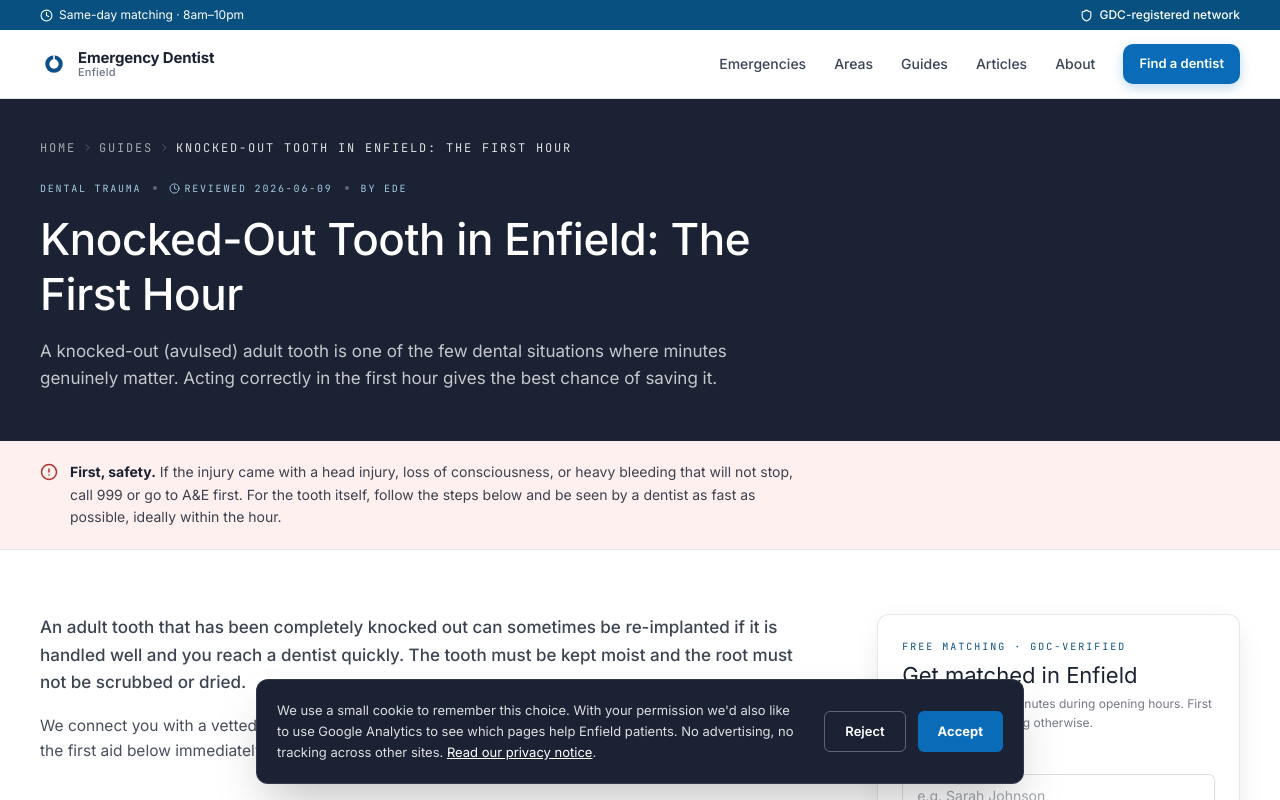
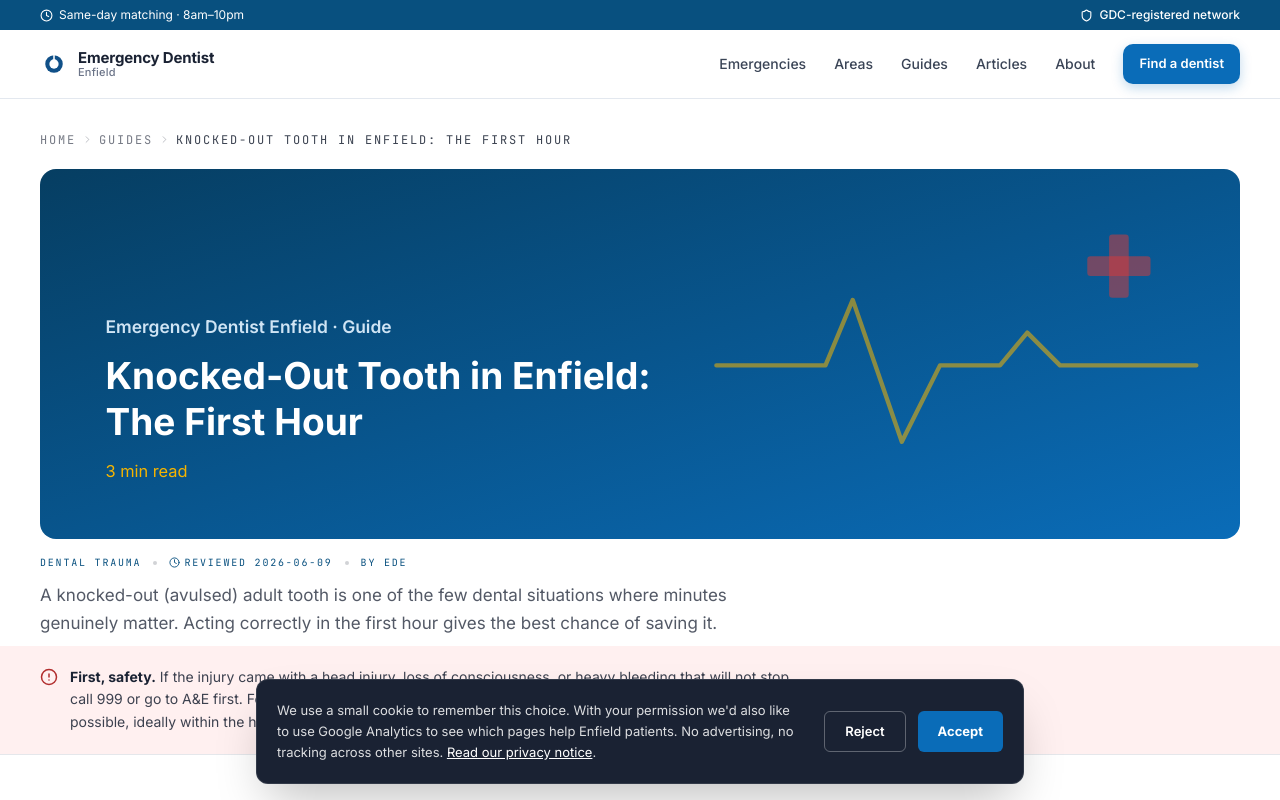
Before and after one commit to nahadgur/emergencydentistsenfield, a Next.js app: page /guides/knocked-out-tooth-enfield/ in a window 1280 px wide. Shown: the top 800 px of the page. Built offline with nearby package versions, Linux system fonts and the light colour scheme.

Commit message:
Add inline-SVG SpokeHero on text-hero blog spokes + guide hubs (no images)

```diff
--- a/app/blog/[slug]/ClientPage.tsx
+++ b/app/blog/[slug]/ClientPage.tsx
@@ -12,6 +12,7 @@ import { Footer } from '@/components/Footer';
 import { LeadFormModal } from '@/components/LeadFormModal';
 import { HeroLeadForm } from '@/components/HeroLeadForm';
 import { Breadcrumbs } from '@/components/Breadcrumbs';
+import { SpokeHero } from '@/components/SpokeHero';
 import { EmergencyDisclaimer } from '@/components/EmergencyDisclaimer';
 import { buildBreadcrumbSchema } from '@/lib/breadcrumbs';
 import { editorialAuthorJsonLd, buildMedicalWebPageSchema, buildFaqPageSchema, AUTHOR_ID } from '@/lib/schema';
@@ -92,6 +93,13 @@ export default function BlogPost({ params }: { params: { slug: string } }) {
   const dateModified = article.updatedDate ?? article.publishDate;
   const hub = getGuideBySlug(article.hub);
 
+  // No read-time field in the data, so estimate from the body word count.
+  const words = (article.excerpt + ' ' + article.content
+    .map(b => `${b.text ?? ''} ${(b.items ?? []).join(' ')}`)
+    .join(' '))
+    .trim().split(/\s+/).length;
+  const readMins = Math.max(3, Math.round(words / 200));
+
   // Related = live spokes in the same hub, falling back to other published spokes.
   const hubSiblings = getArticlesByHub(article.hub).filter(a => a.slug !== article.slug);
   const others = (hubSiblings.length > 0
@@ -142,19 +150,23 @@ export default function BlogPost({ params }: { params: { slug: string } }) {
 
       <main id="main" className="flex-grow bg-cream">
 
-        <section className="bg-ink text-white">
-          <div className="container-width pt-10 pb-12">
-            <Breadcrumbs dark items={[{ label: 'Guides', href: '/blog/' }, { label: article.title }]} />
-            <div className="max-w-3xl mt-6">
-              <div className="flex items-center gap-3 text-[10px] font-mono uppercase tracking-[0.18em] text-brand-300 mb-4">
+        <section className="bg-cream">
+          <div className="container-width pt-8 pb-2">
+            <Breadcrumbs items={[{ label: 'Guides', href: '/blog/' }, { label: article.title }]} />
+            <div className="mt-5">
+              <SpokeHero
+                title={article.title}
+                hubName={hub ? hub.title : null}
+                hubSlug={article.hub}
+                readMins={readMins}
+              />
+              <div className="flex items-center gap-3 text-[10px] font-mono uppercase tracking-[0.18em] text-brand-600 mt-4">
                 <span>{article.category}</span>
-                <span className="w-1 h-1 rounded-full bg-white/30" />
+                <span className="w-1 h-1 rounded-full bg-ink/20" />
                 <span className="flex items-center gap-1"><Clock size={11} /> {article.publishDate}</span>
               </div>
-              <h1 className="font-sans font-medium text-[32px] lg:text-[44px] leading-tight text-white mb-4">
-                {article.title}
-              </h1>
-              <p className="text-[15px] lg:text-[17px] text-white/75 leading-relaxed">
+              <h1 className="sr-only">{article.title}</h1>
+              <p className="text-[15px] lg:text-[17px] text-ink/75 leading-relaxed mt-3 max-w-3xl">
                 {article.excerpt}
               </p>
             </div>
--- a/app/guides/[slug]/ClientPage.tsx
+++ b/app/guides/[slug]/ClientPage.tsx
@@ -9,6 +9,7 @@ import { Footer } from '@/components/Footer';
 import { LeadFormModal } from '@/components/LeadFormModal';
 import { HeroLeadForm } from '@/components/HeroLeadForm';
 import { Breadcrumbs } from '@/components/Breadcrumbs';
+import { SpokeHero } from '@/components/SpokeHero';
 import { FAQ } from '@/components/FAQ';
 import { EmergencyDisclaimer } from '@/components/EmergencyDisclaimer';
 
@@ -27,6 +28,13 @@ export default function GuideClient({
 }) {
   const [modal, setModal] = useState(false);
 
+  // No read-time field in the data, so estimate from the body word count.
+  const words = (guide.heroIntro + ' ' + guide.intro.join(' ') + ' ' + guide.sections
+    .map(s => `${s.heading} ${s.body.join(' ')} ${(s.list ?? []).join(' ')}`)
+    .join(' '))
+    .trim().split(/\s+/).length;
+  const readMins = Math.max(3, Math.round(words / 200));
+
   return (
     <>
       <LeadFormModal isOpen={modal} onClose={() => setModal(false)} />
@@ -34,21 +42,25 @@ export default function GuideClient({
 
       <main id="main" className="flex-grow bg-cream">
         {/* Hero */}
-        <section className="bg-ink text-white">
-          <div className="container-width pt-10 pb-12">
-            <Breadcrumbs dark items={[{ label: 'Guides', href: '/guides/' }, { label: guide.title }]} />
-            <div className="max-w-3xl mt-6">
-              <div className="flex items-center gap-3 text-[10px] font-mono uppercase tracking-[0.18em] text-brand-300 mb-4">
+        <section className="bg-cream">
+          <div className="container-width pt-8 pb-2">
+            <Breadcrumbs items={[{ label: 'Guides', href: '/guides/' }, { label: guide.title }]} />
+            <div className="mt-5">
+              <SpokeHero
+                title={guide.title}
+                hubName="Guide"
+                hubSlug={guide.slug}
+                readMins={readMins}
+              />
+              <div className="flex items-center gap-3 text-[10px] font-mono uppercase tracking-[0.18em] text-brand-600 mt-4">
                 <span>{guide.heroEyebrow}</span>
-                <span className="w-1 h-1 rounded-full bg-white/30" />
+                <span className="w-1 h-1 rounded-full bg-ink/20" />
                 <span className="flex items-center gap-1"><Clock size={11} /> Reviewed {guide.updatedDate}</span>
-                <span className="w-1 h-1 rounded-full bg-white/30" />
+                <span className="w-1 h-1 rounded-full bg-ink/20" />
                 <span>By EDE</span>
               </div>
-              <h1 className="font-sans font-medium text-[32px] lg:text-[44px] leading-tight text-white mb-4">
-                {guide.title}
-              </h1>
-              <p className="text-[15px] lg:text-[17px] text-white/75 leading-relaxed">
+              <h1 className="sr-only">{guide.title}</h1>
+              <p className="text-[15px] lg:text-[17px] text-ink/75 leading-relaxed mt-3 max-w-3xl">
                 {guide.heroIntro}
               </p>
             </div>
--- /dev/null
+++ b/components/SpokeHero.tsx
@@ -0,0 +1,78 @@
+// components/SpokeHero.tsx
+// Inline-SVG hero for blog spokes + guide hubs. No <img>, no file, no external
+// host. Motif: a heartbeat/vitals line with a small care cross (matches the
+// urgent-dental vertical). The gradient hue is seeded by the hub slug, so every
+// spoke under a hub shares a colour and different hubs differ. The SVG is
+// decorative (aria-hidden); the page keeps the real <h1> (rendered sr-only by
+// the caller).
+
+// Brand name baked as a const so the eyebrow does not depend on data/site.ts.
+const SITE_NAME = 'Emergency Dentist Enfield';
+
+// Each pair is a [dark, mid] gradient; the hub hash picks one so hubs differ
+// but stay on-brand.
+const PAIRS: ReadonlyArray<readonly [string, string]> = [
+  ['#063e62', '#08507f'],
+  ['#04304b', '#0a6cb8'],
+  ['#063e62', '#0a6cb8'],
+];
+const SUBTLE = '#cfe4f4';
+const ACCENT = '#f5b400';
+
+function hashIndex(s: string, mod: number): number {
+  let h = 0;
+  for (let i = 0; i < s.length; i++) h = (h * 31 + s.charCodeAt(i)) >>> 0;
+  return h % mod;
+}
+
+// Balance a title across two lines by word count.
+function twoLines(t: string): [string, string] {
+  const w = t.trim().split(/\s+/);
+  if (w.length < 3) return [t, ''];
+  const cut = Math.ceil(w.length / 2);
+  return [w.slice(0, cut).join(' '), w.slice(cut).join(' ')];
+}
+
+export function SpokeHero({
+  title,
+  hubName,
+  hubSlug,
+  readMins,
+}: {
+  title: string;
+  hubName: string | null;
+  hubSlug: string;
+  readMins: number;
+}) {
+  const seed = hubSlug || title;
+  const [d0, d1] = PAIRS[hashIndex(seed, PAIRS.length)];
+  const [l1, l2] = twoLines(title);
+  const eyebrow = `${SITE_NAME}${hubName ? ' · ' + hubName : ''}`;
+  const gid = `sh-${hashIndex(seed, 99999)}`;
+  // Smaller type for long single lines so they don't overflow.
+  const fs = Math.max(l1.length, l2.length) > 40 ? 28 : 34;
+
+  return (
+    <svg
+      viewBox="0 0 1100 340"
+      className="w-full h-auto block rounded-2xl"
+      role="img"
+      aria-hidden="true"
+      preserveAspectRatio="xMidYMid slice"
+    >
+      <title>{title}</title>
+      <defs>
+        <linearGradient id={gid} x1="0" y1="0" x2="1" y2="1">
+          <stop offset="0" stopColor={d0} />
+          <stop offset="1" stopColor={d1} />
+        </linearGradient>
+      </defs>
+      <rect width="1100" height="340" fill={`url(#${gid})`} />
+      <path d="M620 180 H 720 L 745 120 L 790 250 L 825 180 L 880 180 L 905 150 L 935 180 H 1060" fill="none" stroke="#f5b400" strokeOpacity="0.55" strokeWidth="4" strokeLinecap="round" strokeLinejoin="round"/><g fill="#d93b3b" fillOpacity="0.5"><rect x="980" y="60" width="18" height="58" rx="3"/><rect x="960" y="80" width="58" height="18" rx="3"/></g>
+      <text x="60" y="150" fill={SUBTLE} fontSize="16" fontWeight="600">{eyebrow}</text>
+      <text x="60" y="202" fill="#ffffff" fontSize={fs} fontWeight="800">{l1}</text>
+      {l2 ? <text x="60" y={202 + fs + 8} fill="#ffffff" fontSize={fs} fontWeight="800">{l2}</text> : null}
+      <text x="60" y={l2 ? 202 + (fs + 8) * 2 - 4 : 248} fill={ACCENT} fontSize="15">{readMins} min read</text>
+    </svg>
+  );
+}
```
